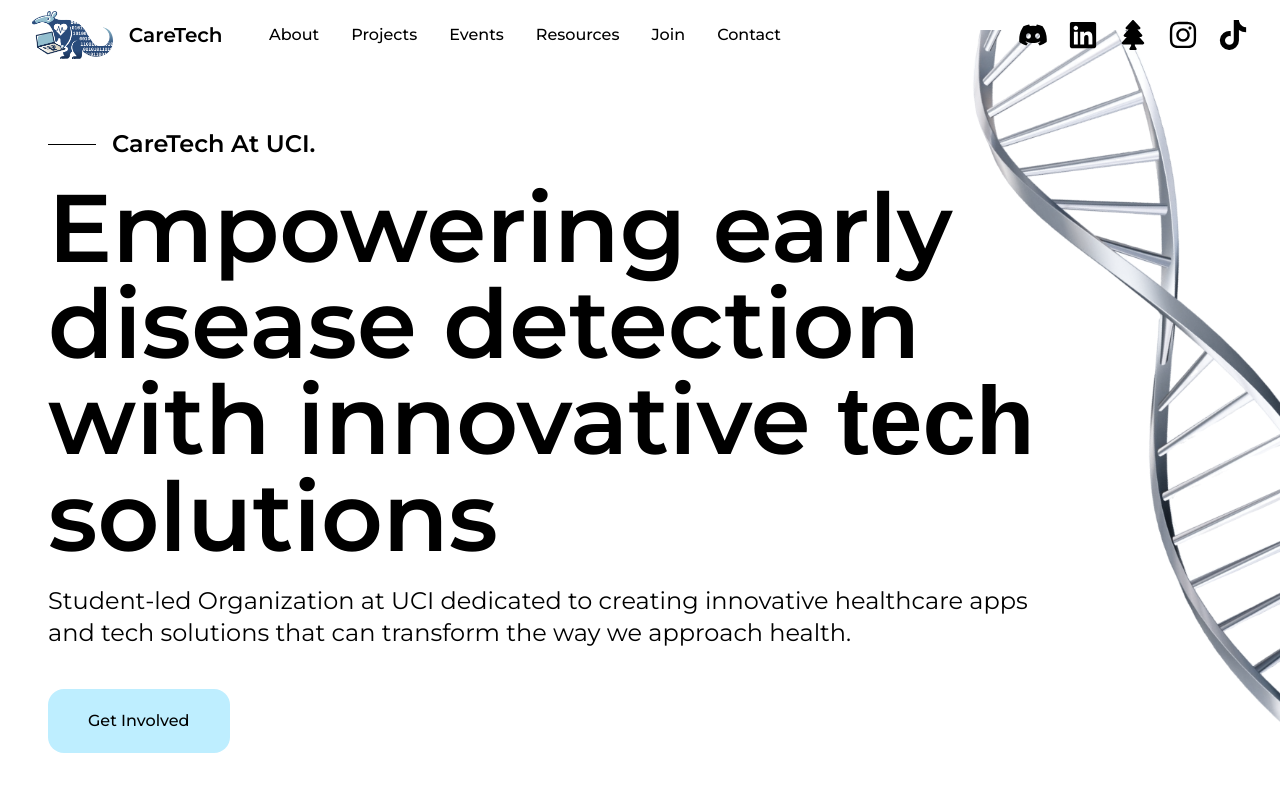
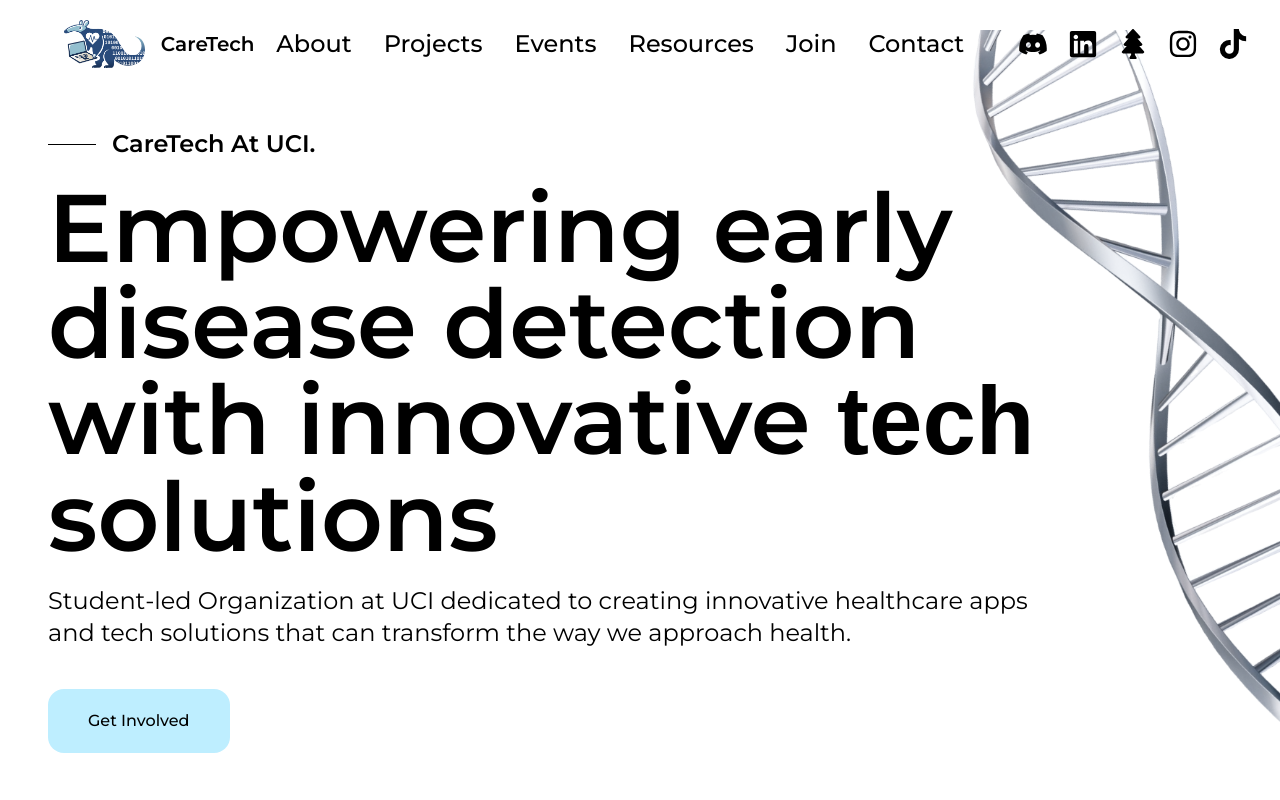
Before and after one commit to CareTech-at-UCI/website, a React (Create React App) app: page / in a window 1280 px wide. Shown: the top 800 px of the page. Built offline with nearby package versions, Linux system fonts and the light colour scheme; a web font is replaced by a local one.

Commit message:
Adjustments to navbar

```diff
--- a/src/components/Navbar.tsx
+++ b/src/components/Navbar.tsx
@@ -9,12 +9,12 @@ const Navbar: React.FC = () => {
       className="fixed top-0 left-0 w-full z-50 transition-all duration-300"
       >
         <nav className="relative flex items-center px-8 py-5 bg-transparent">
-          <div className="absolute left-8 flex items-center">
+          <div className="relative left-8 flex items-center">
               <img src="/images/caretech_nobackg.png" alt="CareTech Logo" className="w-30 h-12"/>
               <div className="ml-4 font-semibold text-sm md:text-lg lg:text-xl text-3xl">CareTech</div>
           </div>
 
-          <ul className="font-medium flex space-x-8 mx-auto">
+          <ul className="font-medium text-2xl flex space-x-8 mx-auto">
             <li>About</li>
             <li>Projects</li>
             <li>Events</li>
```
